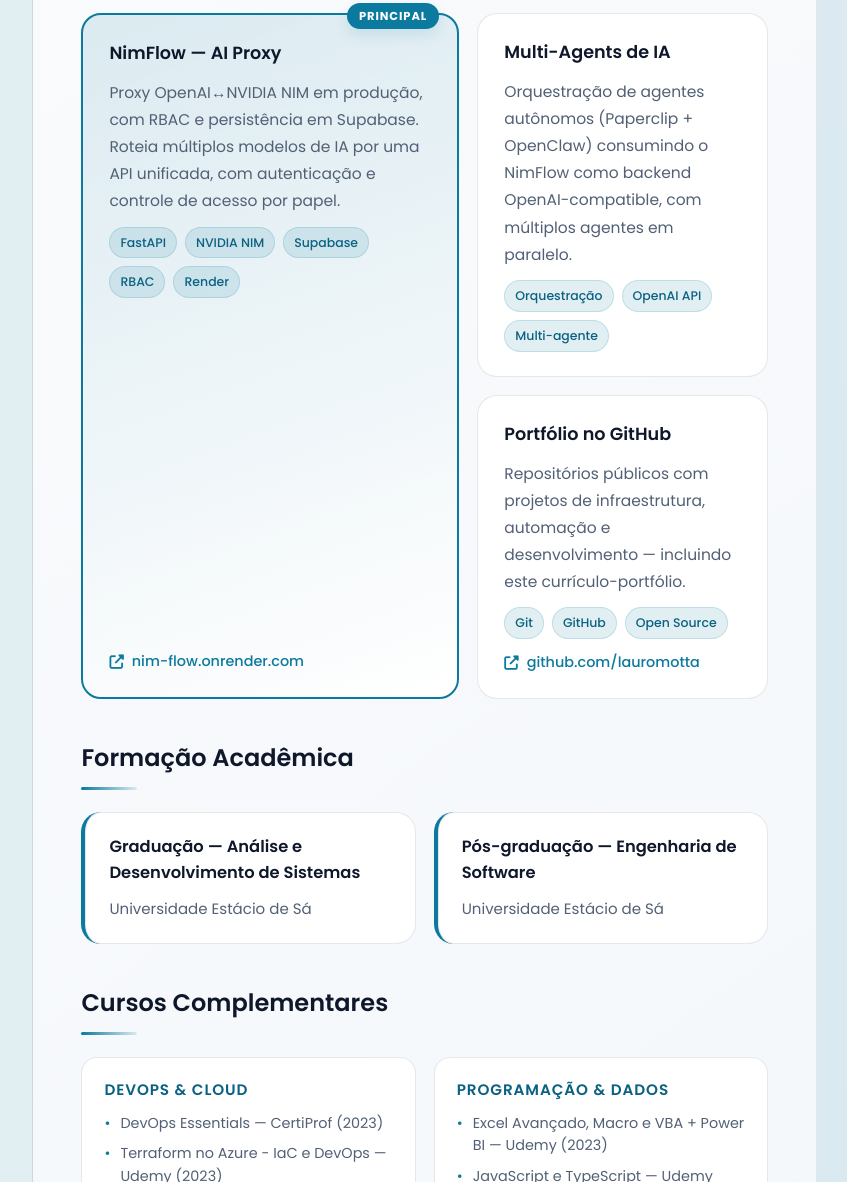
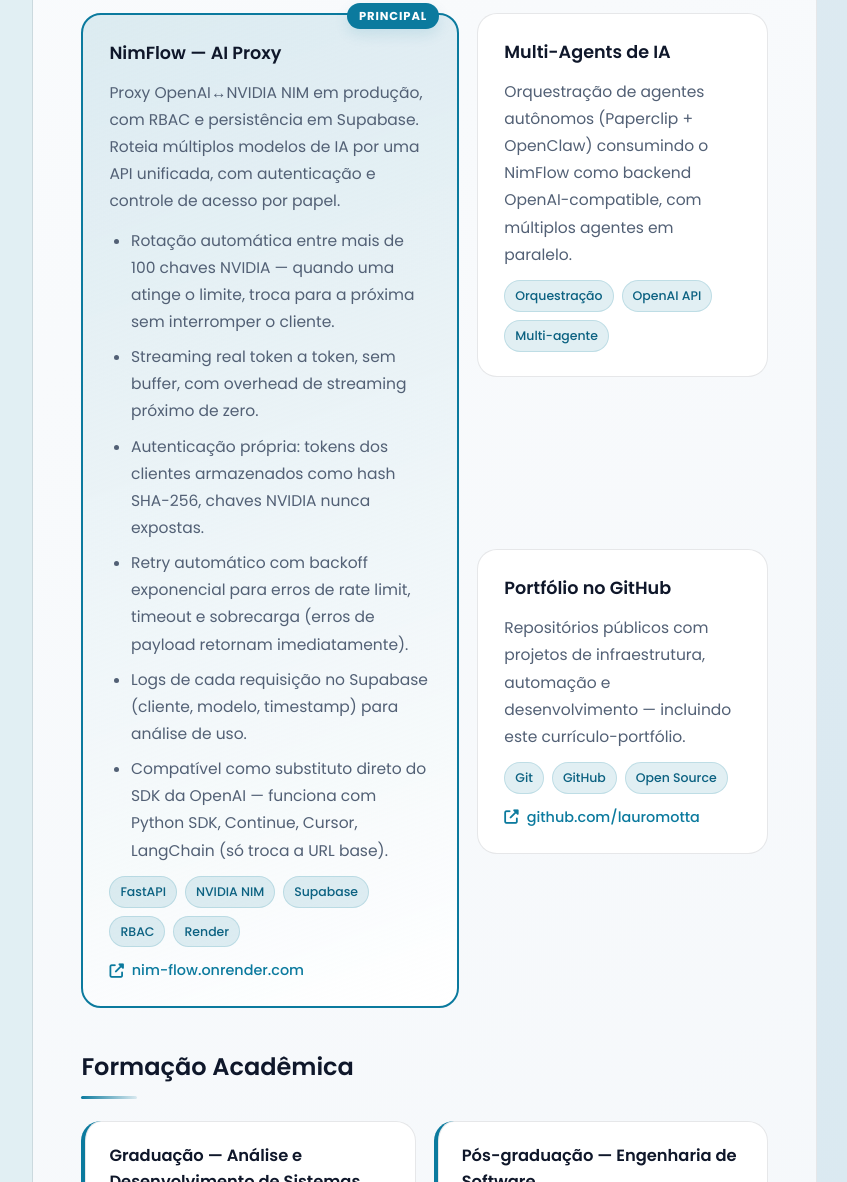
Before and after one commit to lauromotta/Curriculo-CV, a website: page index.html in a window 1280 px wide. Shown: the part 4004-5186 px from the top of the page, without its empty margins (383-1230 px from the left). Drawn offline with Linux system fonts and the light colour scheme.

Commit message:
Enriquece card do NimFlow com detalhes técnicos reais do projeto (rotação de chaves, streaming, auth, retry, logs) e corrige layout do bento grid

```diff
--- a/css/style.css
+++ b/css/style.css
@@ -877,6 +877,12 @@
     grid-row: 1 / span 2;
 }
 
+/* Permite o card featured (mais rico) ser mais alto que a soma dos dois cards
+   da direita, sem esticá-los para dentro de vãos vazios. */
+.project-card:not(.project-card--featured) {
+    align-self: start;
+}
+
 .project-card {
     display: flex;
     flex-direction: column;
@@ -925,6 +931,18 @@
     font-size: 0.92rem;
     color: var(--muted);
     line-height: 1.65;
+}
+
+.project-card__features {
+    list-style: disc;
+    padding-left: 1.35rem;
+    display: flex;
+    flex-direction: column;
+    gap: 8px;
+    margin: 0;
+    font-size: 0.88rem;
+    line-height: 1.5;
+    color: var(--muted);
 }
 
 .project-card__stack {
--- a/index.html
+++ b/index.html
@@ -415,6 +415,14 @@
                             <div class="project-card__badge">Principal</div>
                             <h3>NimFlow — AI Proxy</h3>
                             <p class="project-card__desc">Proxy OpenAI↔NVIDIA NIM em produção, com RBAC e persistência em Supabase. Roteia múltiplos modelos de IA por uma API unificada, com autenticação e controle de acesso por papel.</p>
+                            <ul class="project-card__features">
+                                <li>Rotação automática entre mais de 100 chaves NVIDIA — quando uma atinge o limite, troca para a próxima sem interromper o cliente.</li>
+                                <li>Streaming real token a token, sem buffer, com overhead de streaming próximo de zero.</li>
+                                <li>Autenticação própria: tokens dos clientes armazenados como hash SHA-256, chaves NVIDIA nunca expostas.</li>
+                                <li>Retry automático com backoff exponencial para erros de rate limit, timeout e sobrecarga (erros de payload retornam imediatamente).</li>
+                                <li>Logs de cada requisição no Supabase (cliente, modelo, timestamp) para análise de uso.</li>
+                                <li>Compatível como substituto direto do SDK da OpenAI — funciona com Python SDK, Continue, Cursor, LangChain (só troca a URL base).</li>
+                            </ul>
                             <ul class="project-card__stack">
                                 <li>FastAPI</li>
                                 <li>NVIDIA NIM</li>
```
